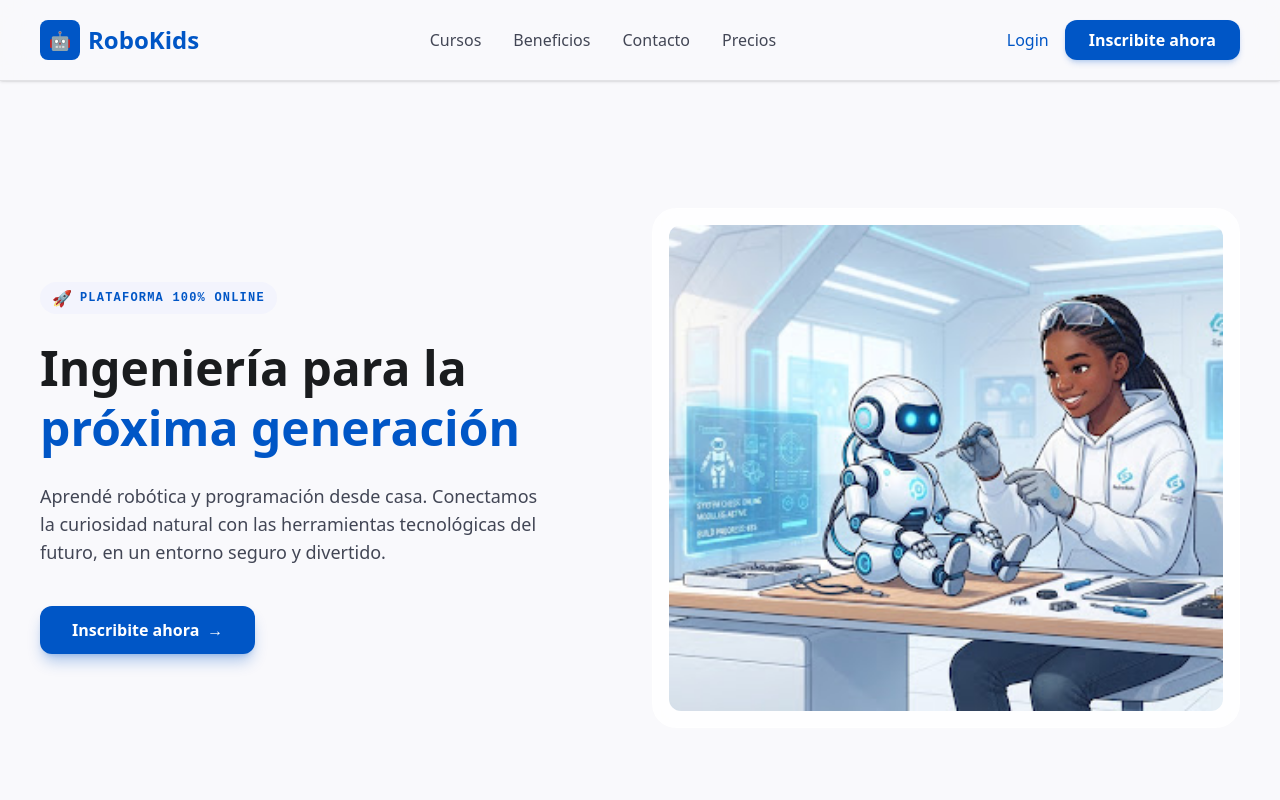
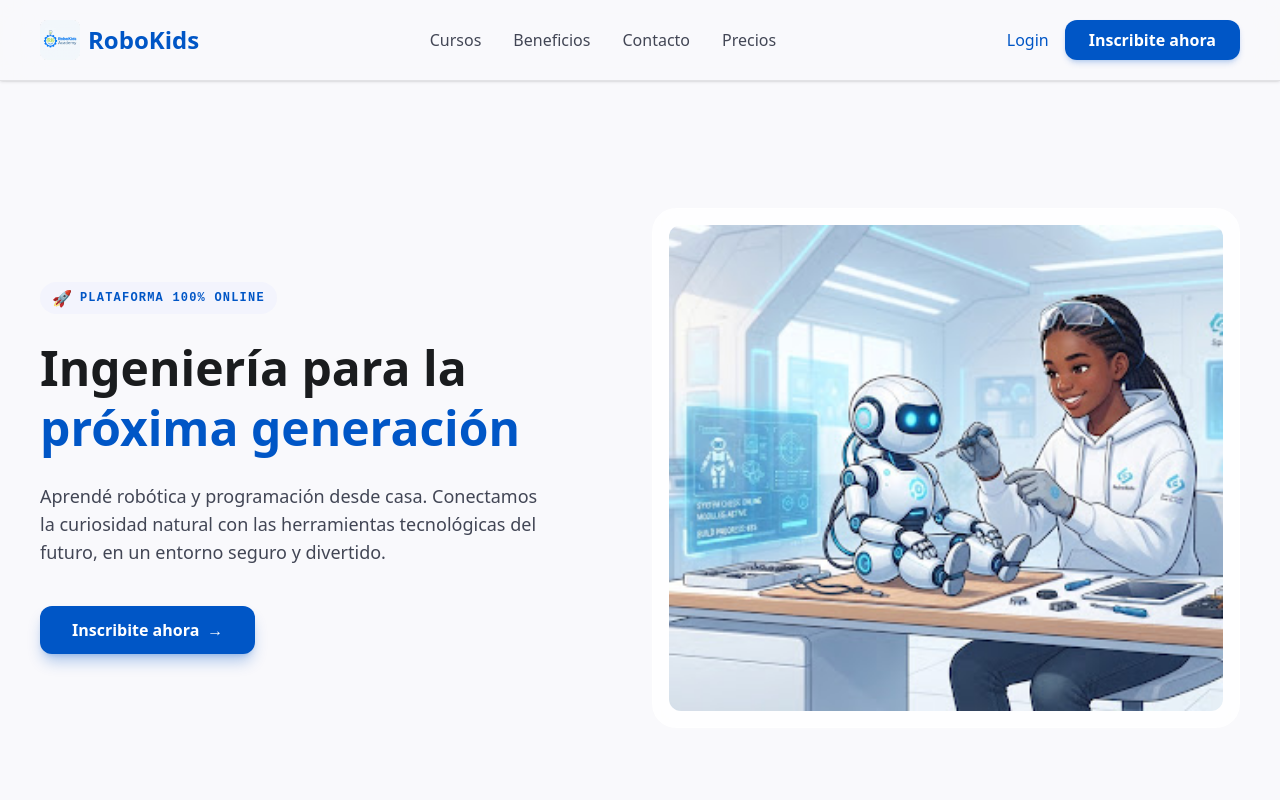
Before and after one commit to juanpi24/Sprint1-TP1-Landing, a React (Vite) app: page / in a window 1280 px wide. Shown: the top 800 px of the page. Built offline with nearby package versions, Linux system fonts and the light colour scheme.

Commit message:
correcciones hero y nav

```diff
--- a/src/components/Hero.jsx
+++ b/src/components/Hero.jsx
@@ -4,7 +4,7 @@ import { motion } from 'motion/react';
 // Handler nombrado: hace scroll suave hacia el formulario de contacto.
 function handleEnrollClick(event) {
   event.preventDefault();
-  document.getElementById('contact')?.scrollIntoView({ behavior: 'smooth' });
+  document.getElementById('contacto')?.scrollIntoView({ behavior: 'smooth' });
 }
 
 export default function Hero() {
--- a/src/components/Navbar.jsx
+++ b/src/components/Navbar.jsx
@@ -3,13 +3,16 @@ import { NAV_LINKS } from "../data/navLinks";
 
 export default function Navbar() {
   return (
+    //Top Navigation
     <header className="fixed top-0 z-50 w-full border-b border-surface-variant bg-surface/80 shadow-sm backdrop-blur-xl dark:border-white/10 dark:bg-dark-surface/80">
       <div className="mx-auto flex h-20 max-w-(--spacing-container-max) items-center justify-between px-margin-mobile md:px-margin-desktop">
-        {/* Marca */}
+      {/*Brand*/}
         <a href="#" className="flex items-center gap-2">
-          <span className="grid h-10 w-10 place-items-center rounded-md bg-primary text-lg text-on-primary">
+
+          <img alt="RoboKids Logo" className="h-10 w-10 object-contain rounded-md" src="logo.jpg"></img>
+        { /* <span className="grid h-10 w-10 place-items-center rounded-md bg-primary text-lg text-on-primary">
             🤖
-          </span>
+          </span>*/}
           <span className="text-2xl font-extrabold text-primary">RoboKids</span>
         </a>
 
```
